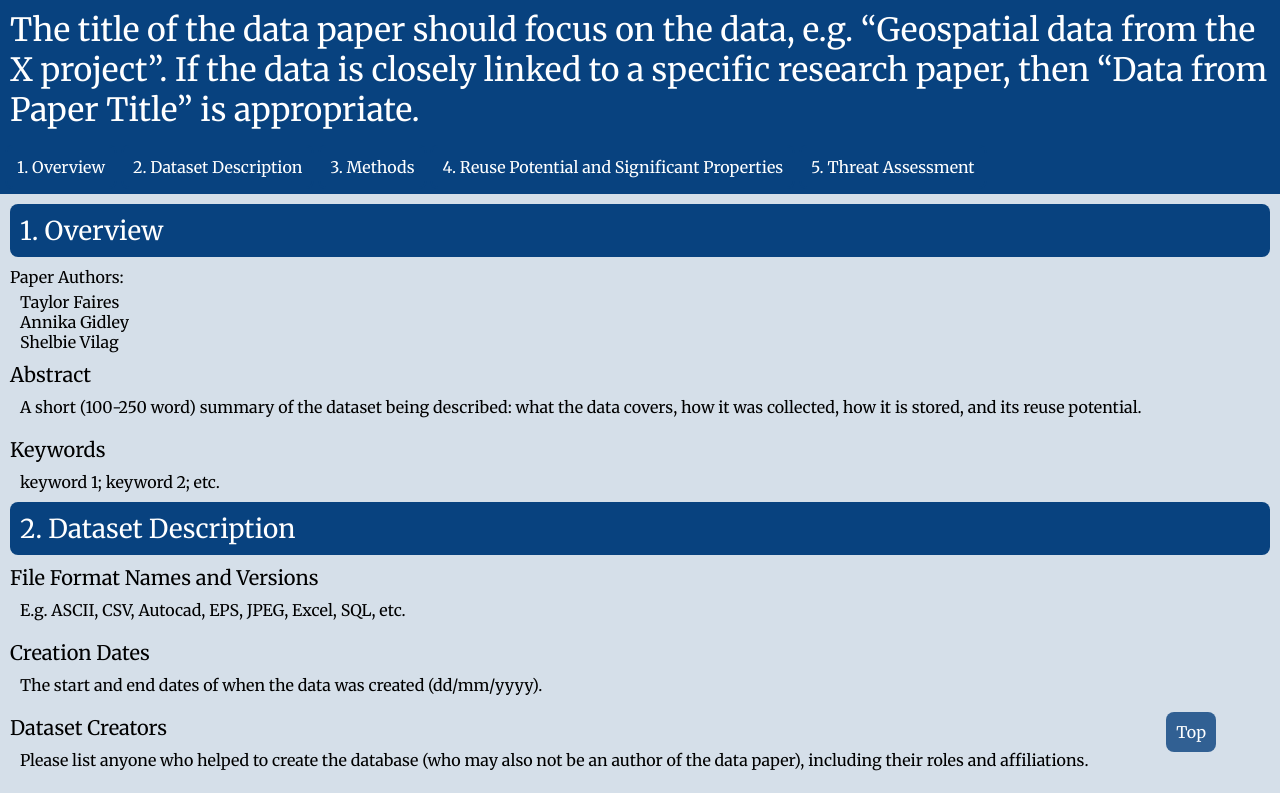
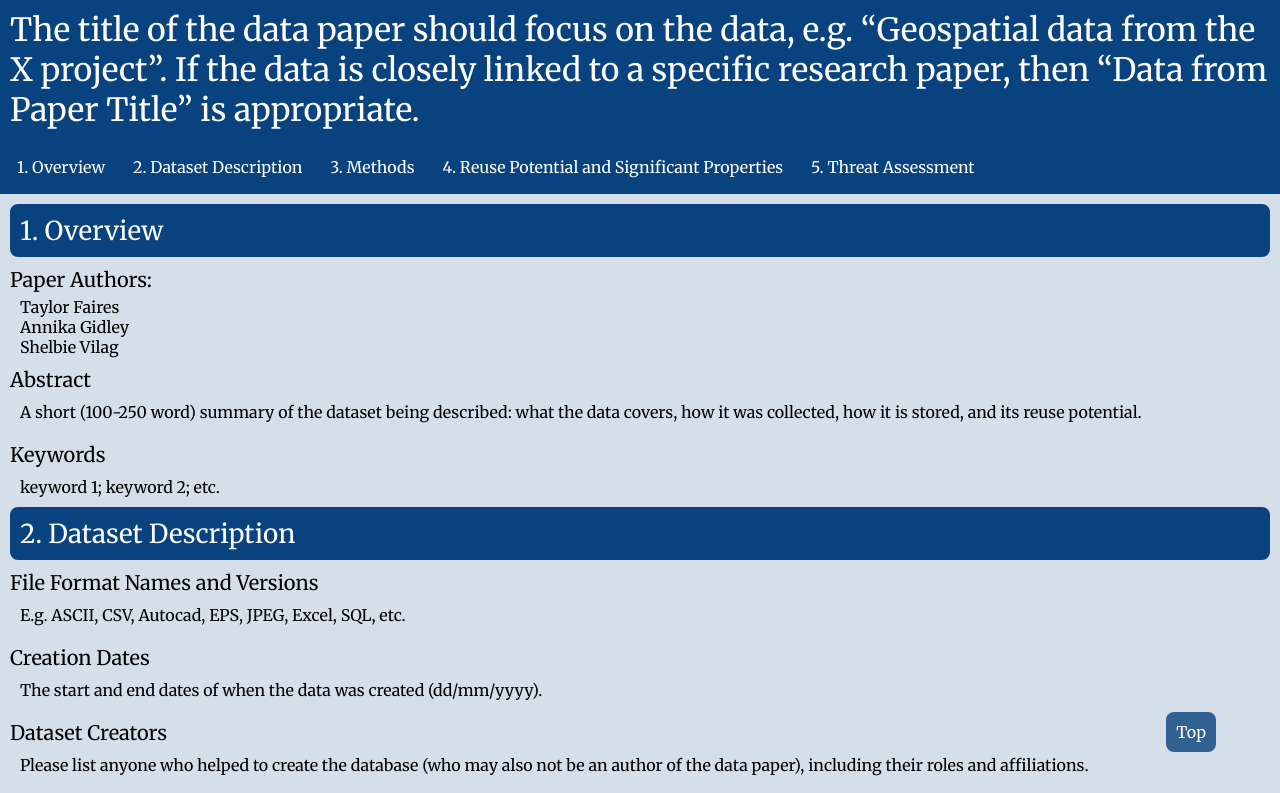
Before and after one commit to svilag/SI667, a plain HTML site: page index.html in a window 1280 px wide. Shown: the top 793 px of the page. Drawn offline with Linux system fonts and the light colour scheme.

Commit message:
Update index.html

```diff
--- a/index.html
+++ b/index.html
@@ -25,7 +25,7 @@
     <main>
         <p class="heading" id="overview">1. Overview</p>
 
-        <p>Paper Authors:</p>
+        <p class="subheading">Paper Authors:</p>
         <ul id="authors">
             <li>Taylor Faires</li>
             <li>Annika Gidley</li>
```
